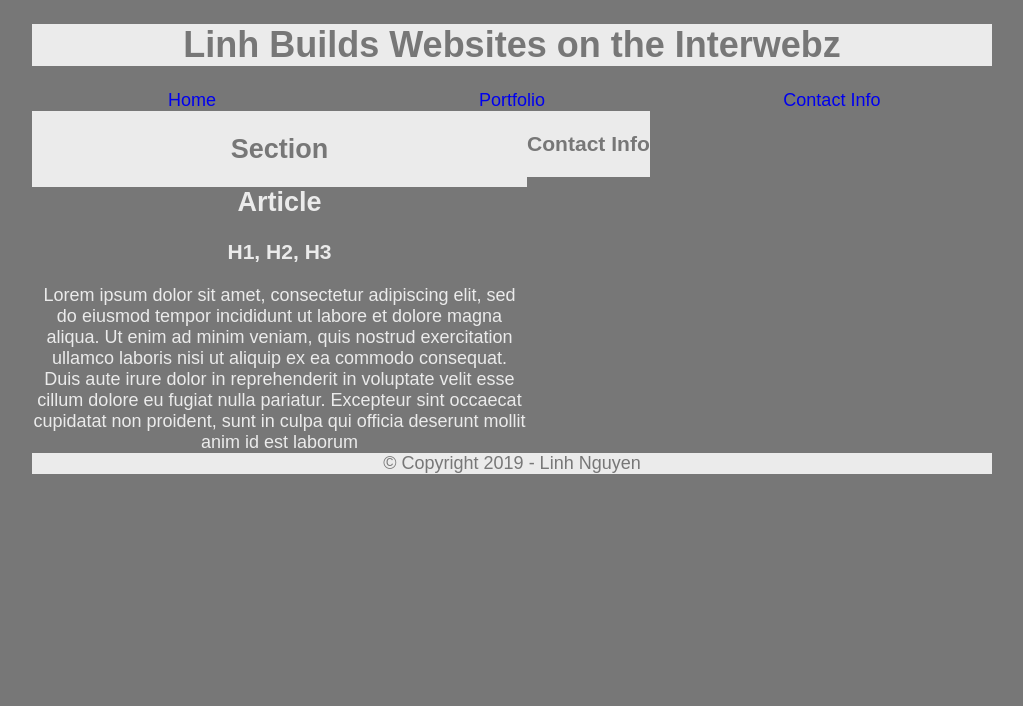
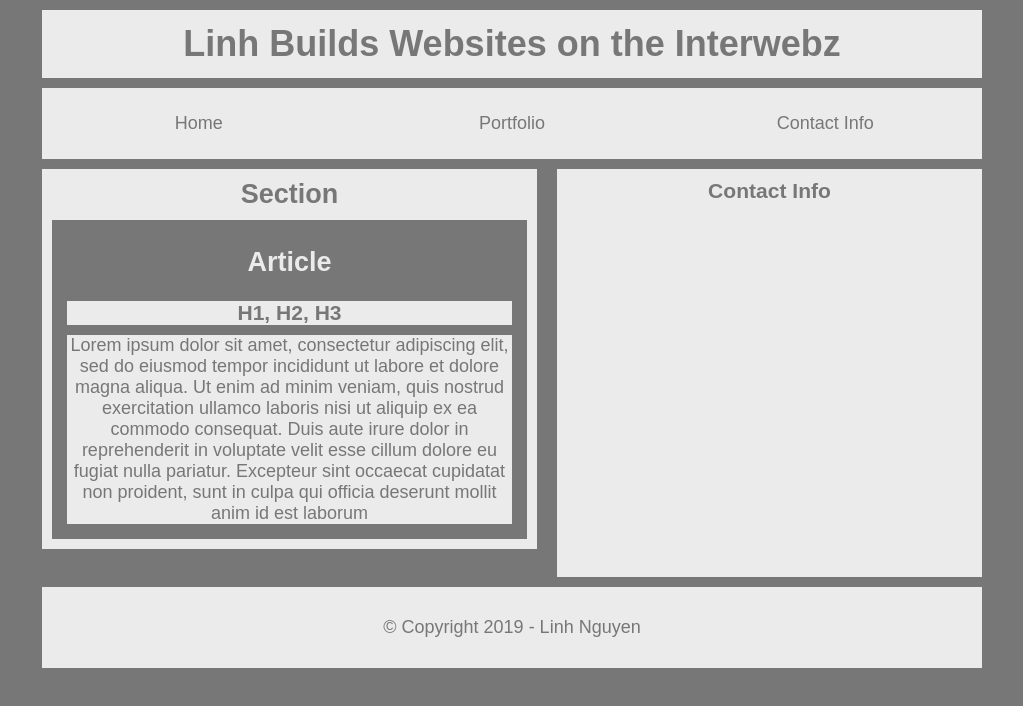
Before and after one commit to linh0404/HW-Wireframe, a plain HTML site: page index.html in a window 1280 px wide. Shown: the whole page, without its empty margins (128-1151 px from the left). Drawn offline with Linux system fonts and the light colour scheme.

Commit message:
added in the styling and changed some elements

```diff
--- a/index.html
+++ b/index.html
@@ -19,7 +19,7 @@
             <article>
                 <h2>Article</h2>
                 <div><h3>H1, H2, H3</h3></div>
-                <div> Lorem ipsum dolor sit amet, consectetur adipiscing elit, sed do eiusmod tempor incididunt ut labore et dolore magna aliqua. Ut enim ad minim veniam, quis nostrud exercitation ullamco laboris nisi ut aliquip ex ea commodo consequat. Duis aute irure dolor in reprehenderit in voluptate velit esse cillum dolore eu fugiat nulla pariatur. Excepteur sint occaecat cupidatat non proident, sunt in culpa qui officia deserunt mollit anim id est laborum </div>
+                <p> Lorem ipsum dolor sit amet, consectetur adipiscing elit, sed do eiusmod tempor incididunt ut labore et dolore magna aliqua. Ut enim ad minim veniam, quis nostrud exercitation ullamco laboris nisi ut aliquip ex ea commodo consequat. Duis aute irure dolor in reprehenderit in voluptate velit esse cillum dolore eu fugiat nulla pariatur. Excepteur sint occaecat cupidatat non proident, sunt in culpa qui officia deserunt mollit anim id est laborum </p>
             </article>
         </section>
         <aside>
--- a/style.css
+++ b/style.css
@@ -4,8 +4,9 @@ body {
     background: #777;
     width: 960px;
     font-size: 18px;
+    margin: 0 auto;
+    padding: 0px;
     text-align: center;
-    margin: 0 auto;
 }
 
 header,
@@ -14,6 +15,7 @@ section,
 aside,
 footer {
     background: #ebebeb;
+    margin: 10px;
 }
 
 .home,
@@ -21,15 +23,41 @@ footer {
 .contact-info {
     float: left;
     width: 33.33%;
+    background: #ebebeb;
+    padding-top: 25px;
+    padding-bottom: 25px;
 }
 
 a {
     text-decoration: none;
+    color: #777;
+}
+
+header {
+    padding-top: 3px;
+    padding-bottom: 3px;
 }
 
 article {
     color: #ebebeb;
     background: #777;
+    margin: 10px;
+    padding: 5px;
+}
+
+h1,
+h3,
+p {
+    color: #777;
+    background: #ebebeb;
+    text-align: center;
+    margin: 10px;
+}
+
+h2 {
+    text-align: center;
+    background: #777;
+    color: #ebebeb;
 }
 
 section {
@@ -38,9 +66,13 @@ section {
 }
 
 aside {
-    float: left;
+    float: right;
+    text-align: center;
+    width: 425px;
+    height: 408px;
 }
 
 footer {
     clear: both;
+    padding: 20px;
 }
```
